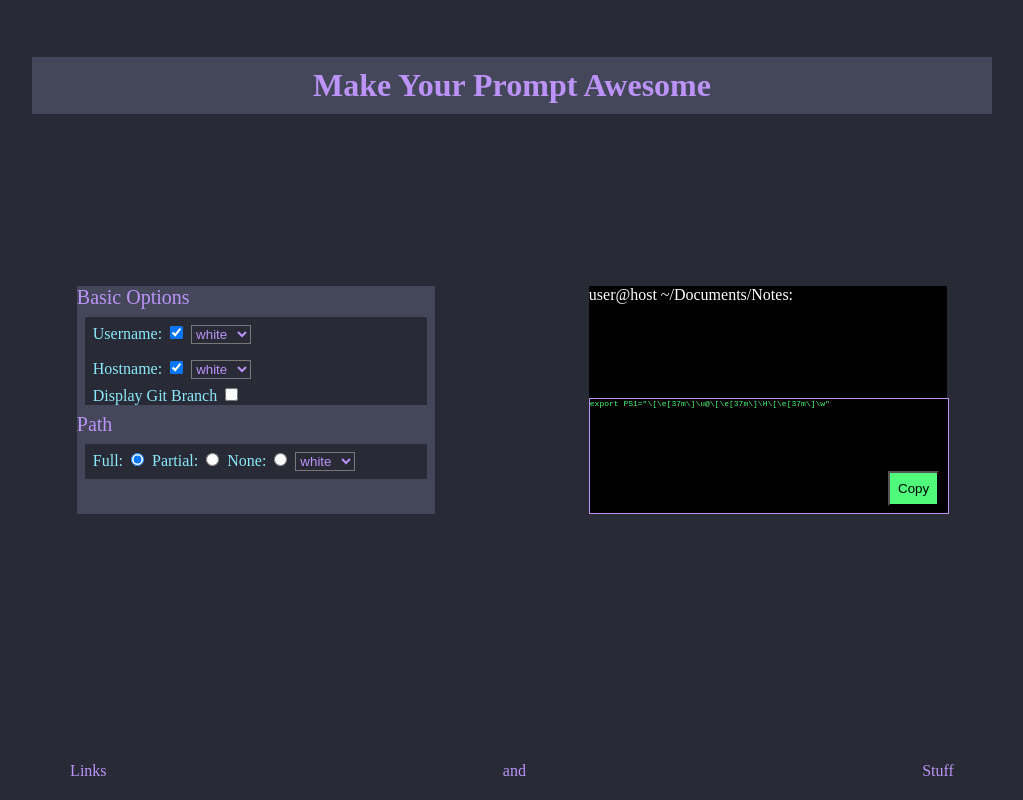
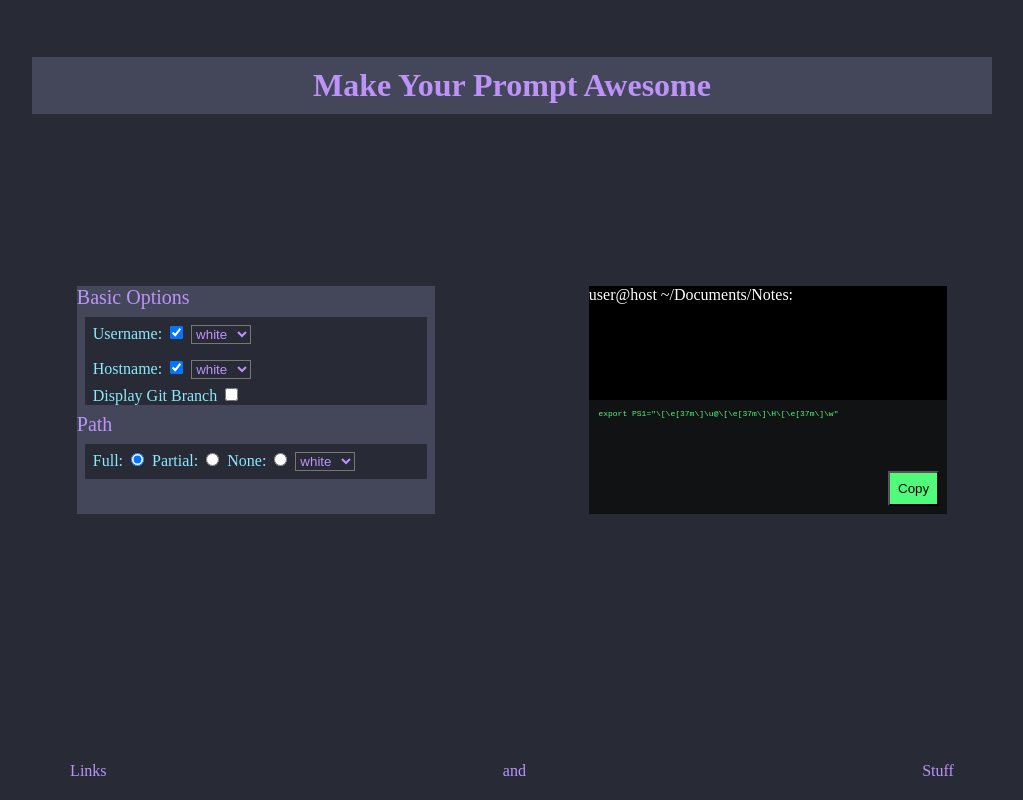
Before and after one commit to WJVincent/ps1-wizard, a React (Create React App) app: page / in a window 1280 px wide. Shown: the whole page, without its empty margins (128-1151 px from the left). Built offline with nearby package versions, Linux system fonts and the light colour scheme.

Commit message:
formatting tweaks

```diff
--- a/src/components/PromptOutput/PromptOutput.js
+++ b/src/components/PromptOutput/PromptOutput.js
@@ -59,12 +59,16 @@ const PromptOutput = () => {
     }
   }, [branch, colors, branchColor]);
 
-  let wGit = `\nfunction parse_git_branch {\n  git branch 2> /dev/null sed -e '/^[^*]/d' -e 's/* \\(.*\\)/(\\1)/'\n} \n\nexport PS1="${userPrompt}${user === 1 && host === 1 ? "@" : ""}${hostPrompt}${pathPrompt}${branchPrompt}"`;
+  let wGit = `\n  function parse_git_branch {\n    git branch 2> /dev/null sed -e '/^[^*]/d' -e 's/* \\(.*\\)/(\\1)/'\n  } \n\n  export PS1="${userPrompt}${
+    user === 1 && host === 1 ? "@" : ""
+  }${hostPrompt}${pathPrompt}${branchPrompt}"`;
 
-  let woGit = `export PS1="${userPrompt}${user === 1 && host === 1 ? "@" : ""}${hostPrompt}${pathPrompt}${branchPrompt}"`;
+  let woGit = `\n  export PS1="${userPrompt}${
+    user === 1 && host === 1 ? "@" : ""
+  }${hostPrompt}${pathPrompt}${branchPrompt}"`;
 
   return (
-    <>
+    <div className={styles.promptContainer}>
       <textarea
         className={styles.prompt}
         readOnly
@@ -73,7 +77,7 @@ const PromptOutput = () => {
       <CopyToClipboard text={branch === 1 ? wGit : woGit}>
         <button className={styles.copyButton}>Copy</button>
       </CopyToClipboard>
-    </>
+    </div>
   );
 };
 
--- a/src/components/PromptOutput/PromptOutput.module.css
+++ b/src/components/PromptOutput/PromptOutput.module.css
@@ -1,13 +1,19 @@
+.promptContainer{
+  height: 100%;
+  width: 100%;
+}
+
 .prompt {
   height: 100%;
   width: 100%;
-  background-color: black;
+  background-color: rgb(17, 18, 19);
   color: #50fa7b;
   resize: none;
   display: flex;
   align-self: flex-end;
-  border: 1px solid #bd93f9;
+  /* border: 1px solid #bd93f9; */
   font-size: 1vh;
+  border: none;
 }
 
 .copyButton {
```
